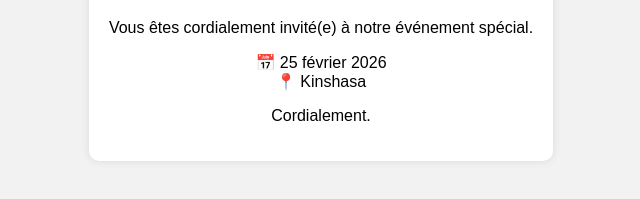
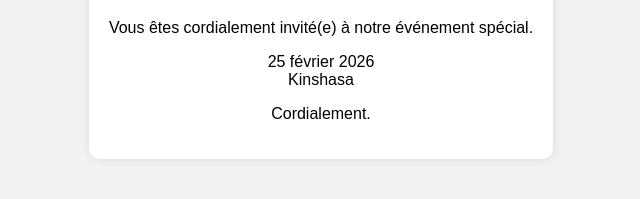
Before and after one commit to jkilung/Invitations_mariage2026, a plain HTML site: page index.html in a window 1280 px wide. Shown: the part 227-426 px from the top of the page, 319-959 px from the left. Drawn offline with Linux system fonts and the light colour scheme.

Commit message:
Update index.html

```diff
--- a/index.html
+++ b/index.html
@@ -16,7 +16,7 @@
     <p>Chère / Cher</p>
     <p class="nom" id="nom">Invité</p>
     <p>Vous êtes cordialement invité(e) à notre événement spécial.</p>
-    <p>📅 25 février 2026<br>📍 Kinshasa</p>
+    <p> 25 février 2026<br> Kinshasa</p>
     <p>Cordialement.</p>
 </div>
 
```
